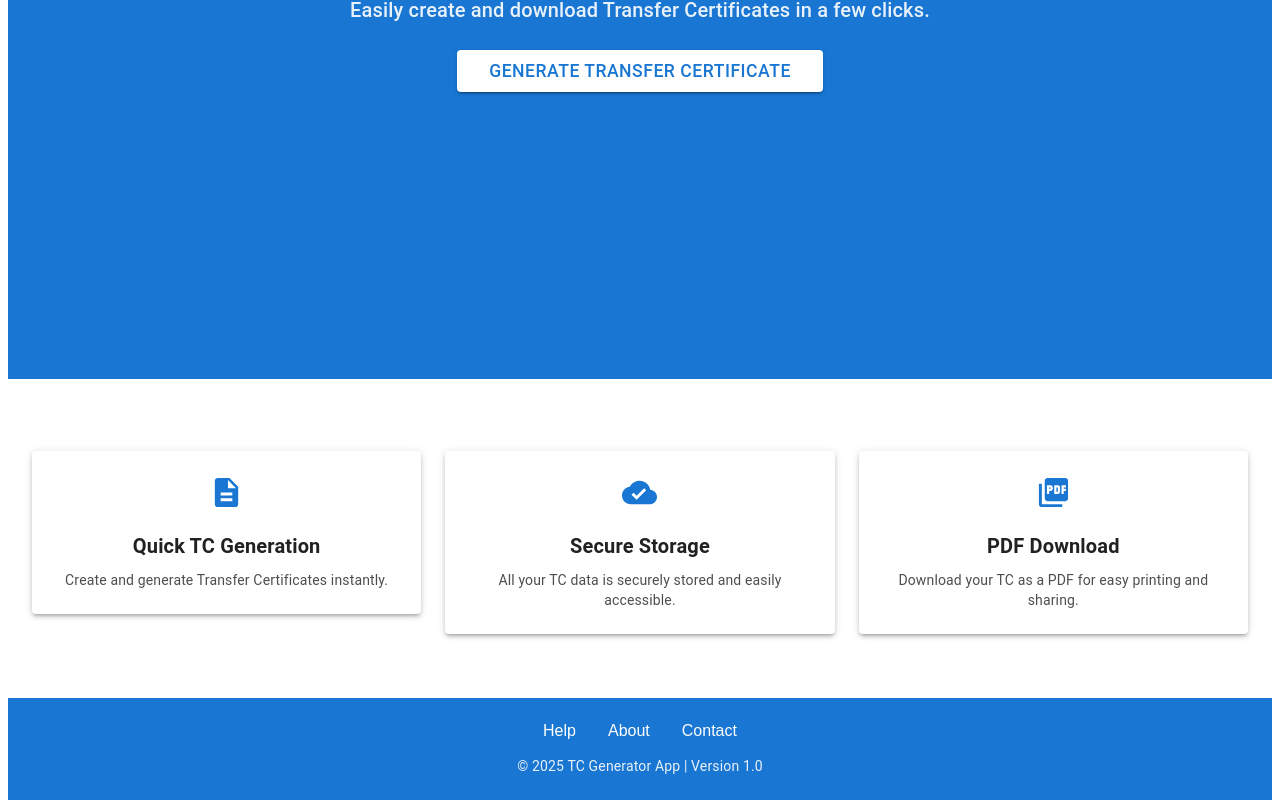
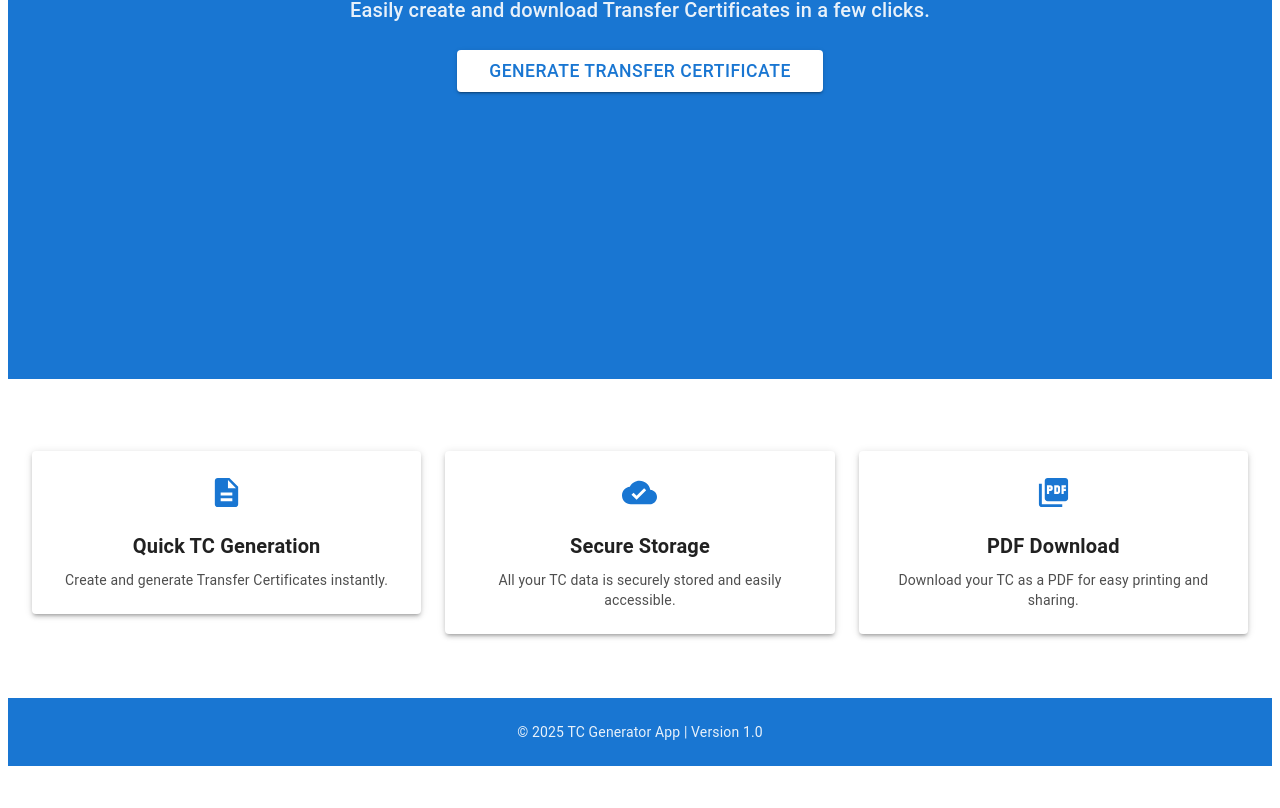
Before and after one commit to Rafiya1207/TC-Generator, a React (Vite) app in the folder frontend/: page /dashboard in a window 1280 px wide. Shown: the part 493-1301 px from the top of the page. After the commit the page ends 1267 px from the top, so only its background shows below. Built offline with nearby package versions, Linux system fonts and the light colour scheme.

Commit message:
Update route path from '/view' to '/saved' and remove footer links for a cleaner UI

```diff
--- a/frontend/src/App.jsx
+++ b/frontend/src/App.jsx
@@ -18,9 +18,9 @@ function App() {
 				<Route path='/' element={<WelcomePage navigate={navigate} />} />
 				<Route path='/dashboard' element={<Home />} />
 				<Route path='/create' element={<CreateTC navigate={navigate} />} />
-				<Route path='/view/:id' element={<ViewTC/>} />
+				<Route path='/saved/:id' element={<ViewTC/>} />
 				<Route path='/credentials' element={<CredentialsForm navigate={navigate} />} />
-				<Route path='/view' element={<ViewTCsPage navigate={navigate} />} />
+				<Route path='/saved' element={<ViewTCsPage navigate={navigate} />} />
 				<Route path='/downloadTC' element={<TCDownloadPage />} />
 			</Routes>
 		</UserDataProvider>
--- a/frontend/src/components/Home Page/Footer.jsx
+++ b/frontend/src/components/Home Page/Footer.jsx
@@ -12,19 +12,6 @@ const Footer = () => {
         color: "white",
       }}
     >
-      {/* Footer Links */}
-      <Box sx={{ display: "flex", justifyContent: "center", gap: 4, mb: 2 }}>
-        <Link href="/help" sx={footerLinkStyle}>
-          Help
-        </Link>
-        <Link href="/about" sx={footerLinkStyle}>
-          About
-        </Link>
-        <Link href="/contact" sx={footerLinkStyle}>
-          Contact
-        </Link>
-      </Box>
-
       {/* Copyright */}
       <Typography variant="body2" sx={{ opacity: 0.9 }}>
         © {new Date().getFullYear()} TC Generator App | Version 1.0
--- a/frontend/src/components/View TCs/TCList.jsx
+++ b/frontend/src/components/View TCs/TCList.jsx
@@ -9,7 +9,6 @@ import {
   Paper,
   IconButton,
 } from "@mui/material";
-import DownloadIcon from "@mui/icons-material/Download";
 
 const TCList = ({ data, navigate }) => {
 
@@ -28,7 +27,7 @@ const TCList = ({ data, navigate }) => {
           <TableBody>
             {data.length > 0 ? (
               data.map((tc, index) => (
-                <TableRow key={index} hover onClick={() => { navigate(`/view/${tc.fullname}`, {state:tc._id})}}>
+                <TableRow key={index} hover onClick={() => { navigate(`/saved/${tc.fullname}`, {state:tc._id})}}>
                   <TableCell>{tc.pin}</TableCell>
                   <TableCell>{tc.fullname}</TableCell>
                   <TableCell>{tc.doiTC}</TableCell>
```
